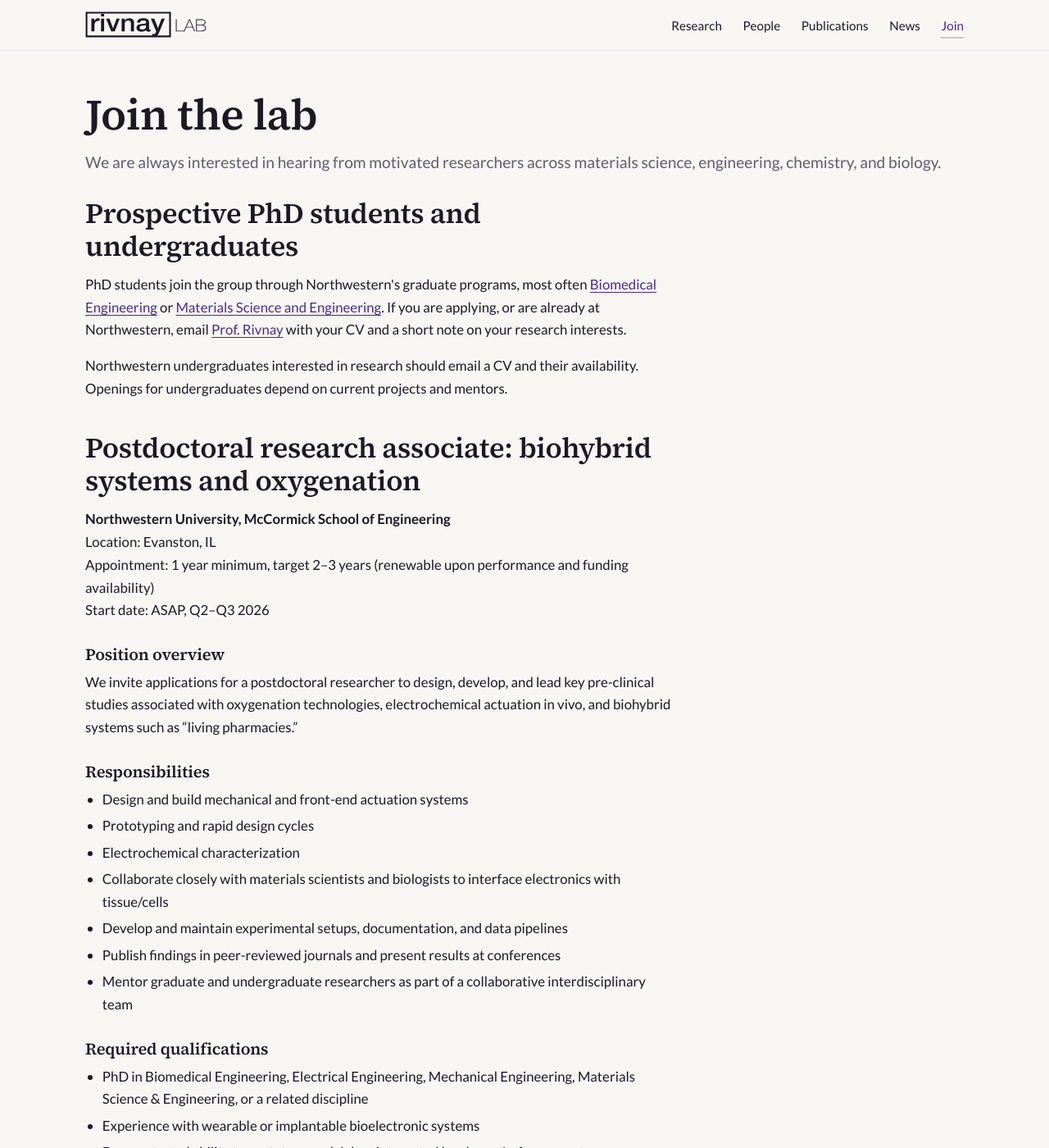
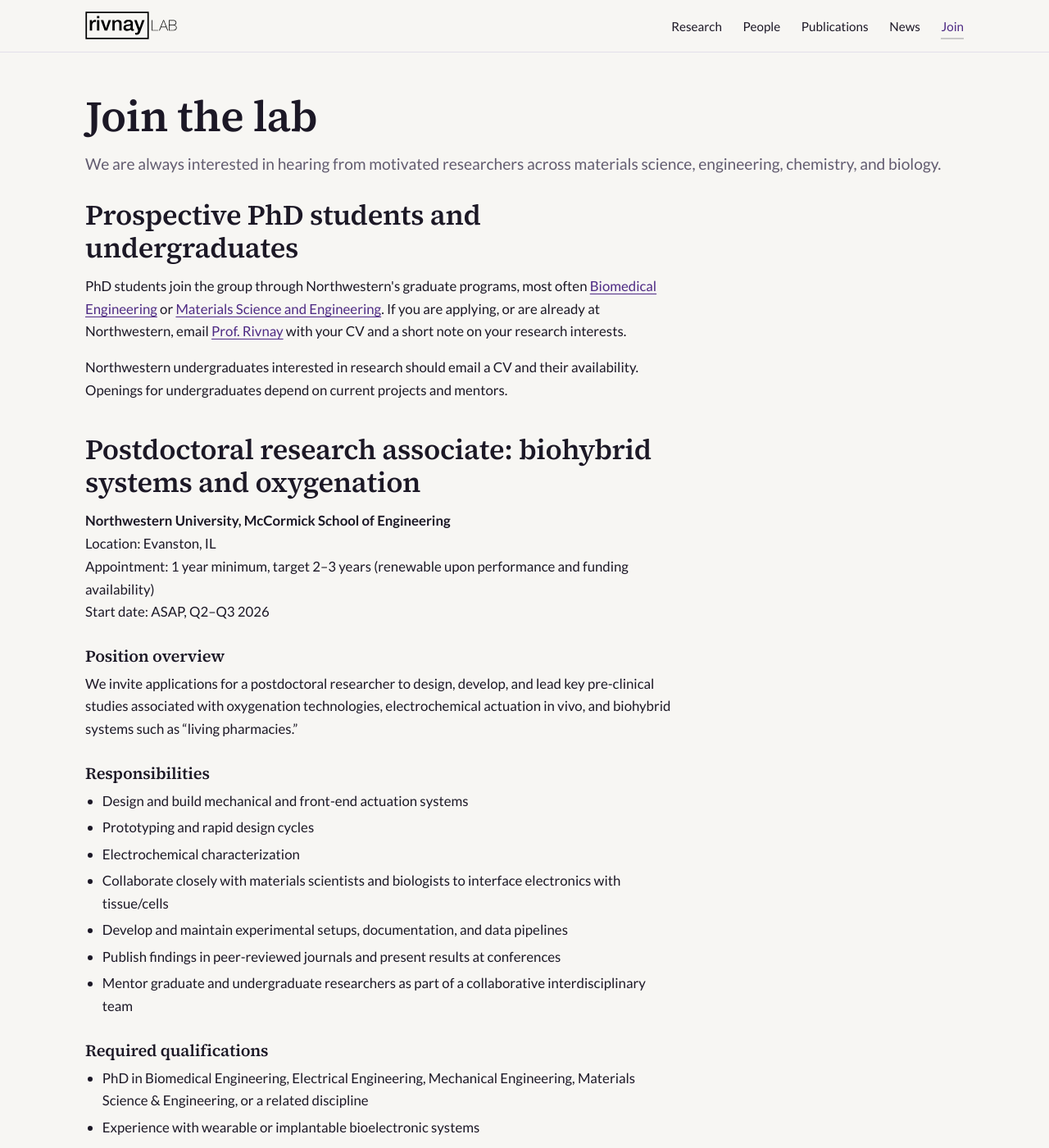
Before and after one commit to jtwillia01/rivnay-lab, a Jekyll site: the page built from join.html, in a window 1280 px wide and 1400 px high. Shown: the whole window at 82% size. Built offline with Jekyll 4.4.1, drawn with Linux system fonts in a browser that asks for light colours.

Commit message:
Swap in the redrawn Rivnay logo (metadata stripped, viewBox trimmed); size header and footer marks for its proportions
Co-Authored-By: Claude Fable 5.1 <noreply@anthropic.com>

```diff
--- a/_layouts/default.html
+++ b/_layouts/default.html
@@ -13,7 +13,7 @@
 <body>
 <header class="site-header">
   <div class="bar">
-    <a class="brand" href="{{ '/' | relative_url }}"><img src="{{ '/assets/img/logo.svg' | relative_url }}" alt="Rivnay Group" width="148" height="32"></a>
+    <a class="brand" href="{{ '/' | relative_url }}"><img src="{{ '/assets/img/logo.svg' | relative_url }}" alt="Rivnay Group" width="112" height="34"></a>
     <input type="checkbox" id="nav-toggle" class="nav-toggle">
     <label for="nav-toggle" class="nav-toggle-label" aria-label="Menu"><span></span></label>
     <nav class="site-nav" aria-label="Main">
@@ -41,7 +41,7 @@
 <footer class="site-footer">
   <div class="wrap">
     <div>
-      <a class="brand" href="{{ '/' | relative_url }}"><img src="{{ '/assets/img/logo.svg' | relative_url }}" alt="Rivnay Group" width="130" height="28"></a>
+      <a class="brand" href="{{ '/' | relative_url }}"><img src="{{ '/assets/img/logo.svg' | relative_url }}" alt="Rivnay Group" width="99" height="30"></a>
       <p><a href="https://www.mccormick.northwestern.edu/biomedical/">Department of Biomedical Engineering</a></p>
     </div>
     <div>
--- a/assets/css/style.css
+++ b/assets/css/style.css
@@ -70,7 +70,7 @@ figcaption { font-size: var(--fs-xs); color: var(--muted); margin-top: 0.6rem; l
   display: flex; align-items: center; justify-content: space-between; gap: 1rem;
 }
 .brand { display: block; line-height: 0; }
-.brand img { height: 32px; width: auto; }
+.brand img { height: 34px; width: auto; }
 .nav-toggle { display: none; }
 .nav-toggle-label { display: none; cursor: pointer; padding: 0.5rem; }
 .nav-toggle-label span, .nav-toggle-label span::before, .nav-toggle-label span::after {
@@ -279,7 +279,7 @@ details.collapsed .pub-list { margin-top: 1rem; }
 .site-footer h2 { font-family: var(--sans); font-size: var(--fs-sm); font-weight: 700; color: var(--ink); margin-bottom: 0.4rem; letter-spacing: 0; }
 .site-footer p + h2 { margin-top: 1.2rem; }
 .site-footer a { color: var(--purple); }
-.site-footer .brand img { height: 28px; }
+.site-footer .brand img { height: 30px; }
 .site-footer .brand + p { margin-top: 0.9rem; }
 .site-footer p, .site-footer address { font-size: var(--fs-md); font-style: normal; line-height: 1.55; }
 .site-footer .nu { display: block; line-height: 0; padding-top: 0.15rem; }
```
Also changed, not shown: assets/img/Rivnay_Lab_logo_clean.svg (deleted), assets/img/logo.svg.
